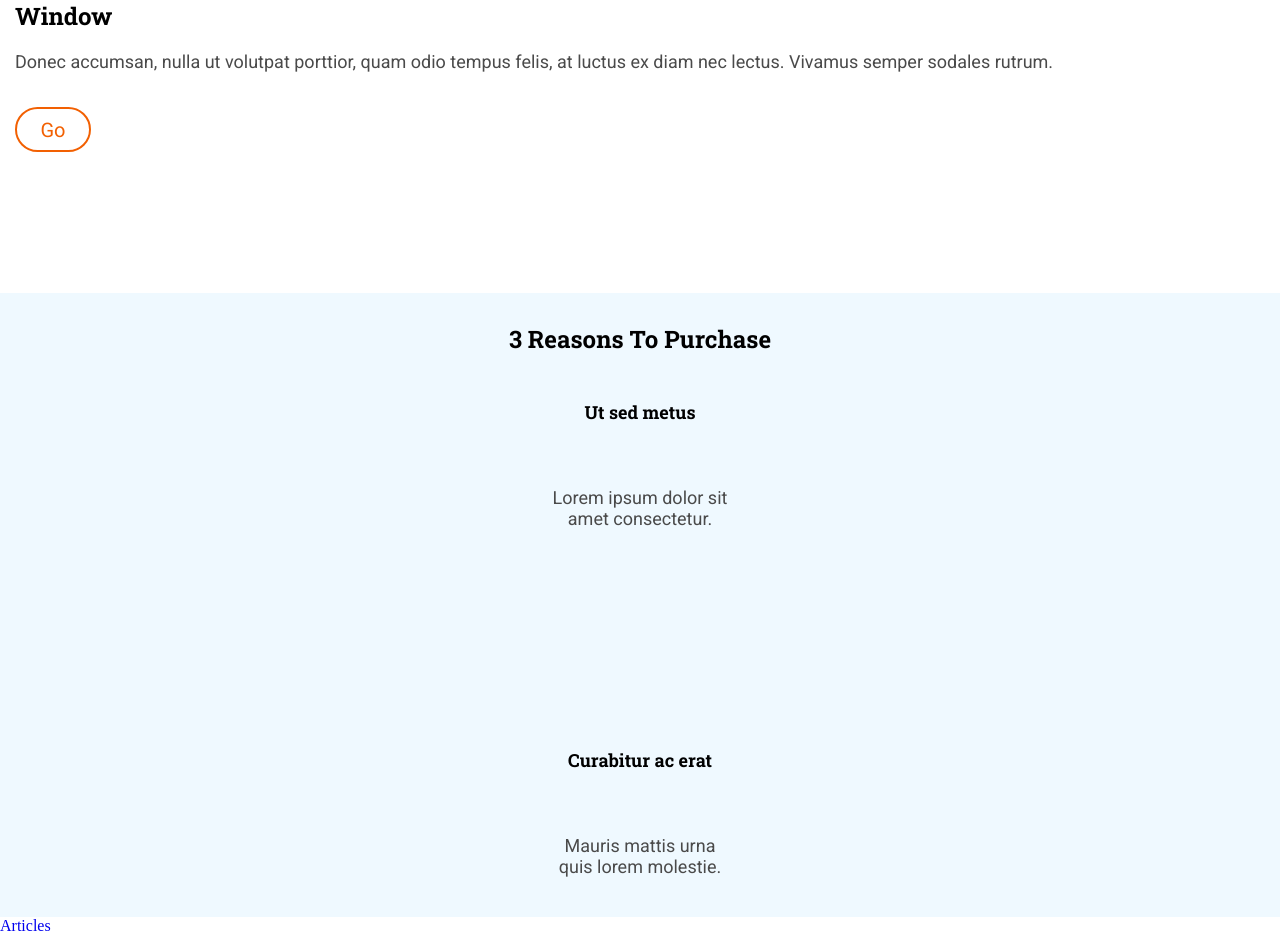
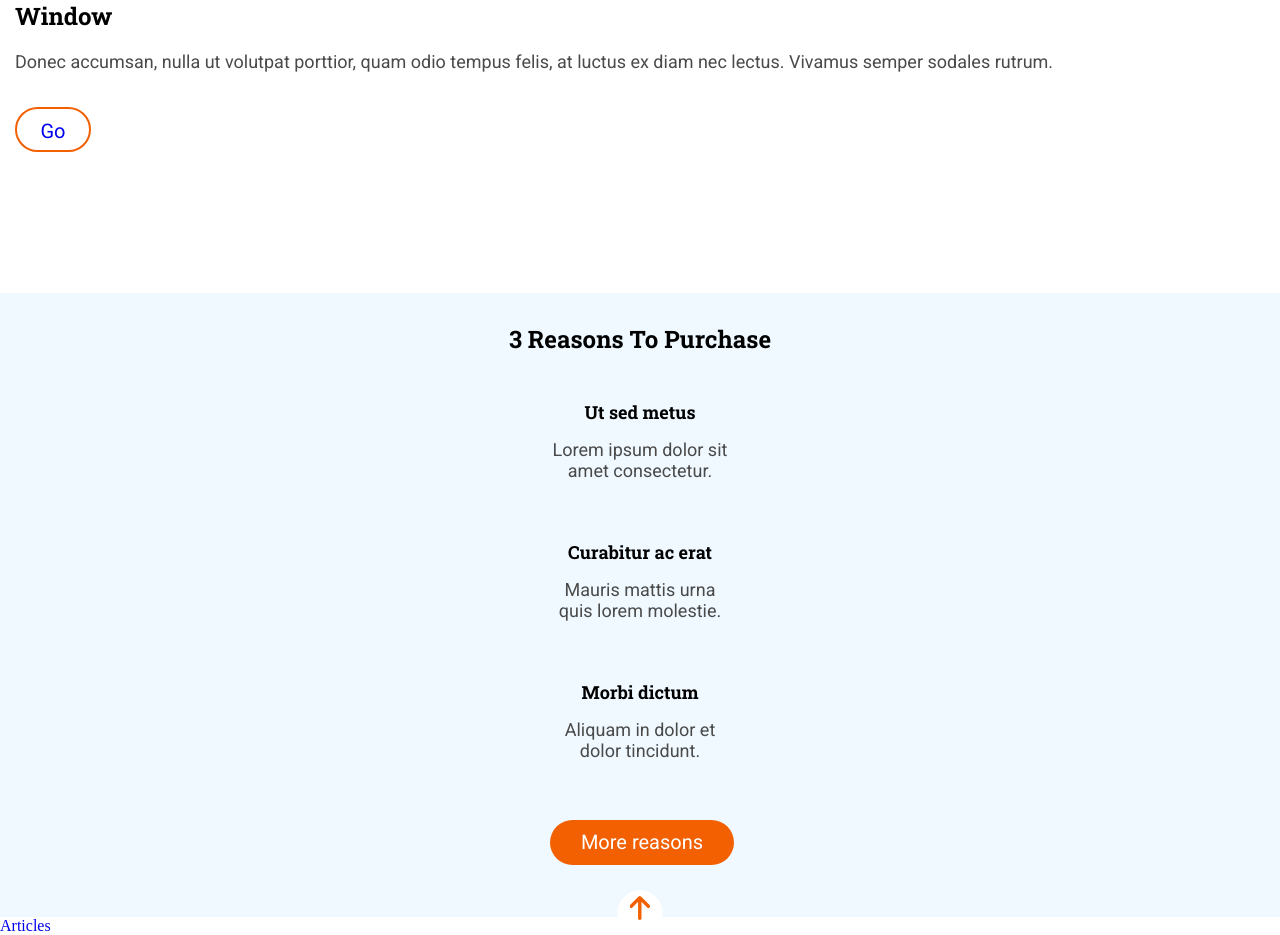
Before and after one commit to albavidalm/Anonymous-Proxy, a website: page src/html/index.html in a window 1280 px wide. Shown: the part 651-1586 px from the top of the page. Drawn offline with nearby package versions, Linux system fonts and the light colour scheme; files that its build step writes are made by us from their sources; files whose address does not match are found by name.

Commit message:
Add 3 reasons

```diff
--- a/src/html/index.html
+++ b/src/html/index.html
@@ -31,10 +31,8 @@
       <h2 class="looking__title">Looking Trough A Window</h2>
       <p class="looking__text">Donec accumsan, nulla ut volutpat porttior, quam odio tempus felis, at luctus ex diam nec lectus. Vivamus semper sodales rutrum.</p>
 
-      <!-- <div class="looking__go">
-        <a href="http://adalab.es" target="_blank" alt="Go button" title="Go" class="looking__go--link">Go</a>
-      </div> -->
-      <button class="looking__go"><a href="http://adalab.es" target="_blank" alt="Go button" title="Go" class="looking__go--link">Go</a></button>
+      <div class="looking__go"><a class="looking__link" href=" http://adalab.es" target="_blank" alt="Go button" title="Go">Go</a></div>
+
     </section>
 
     <include src="./partials/action.html"></include>
--- a/src/html/partials/action.html
+++ b/src/html/partials/action.html
@@ -1,7 +1,7 @@
 <section class="action">
   <h2 class="action__title">3 Reasons To Purchase</h2>
 
-  <div class="reasons">
+  <div class="reasons-container">
 
     <article class="reasons reason1">
       <h3 class="reasons__title">Ut sed metus</h3>
@@ -18,10 +18,10 @@
       <p class="reasons__text">Aliquam in dolor et dolor tincidunt.</p>
     </article>
 
-    <div class="reasons button"><a class="button__link" href="http://adalab.es" target="_blank" alt="More reasons" title="More reasons">More reasons</a></div>
+    <div class="reasons button"><a class="reasons__link" href="http://adalab.es" target="_blank" alt="More reasons" title="More reasons">More reasons</a></div>
 
 
-    <div class="reasons circle-scroll">
+    <div class="reasons circle-scroll-up">
       <a class="scroll-down__link" href="http://adalab.es" target="_blank" alt="Arrow down" title="Go to 3 reasons to purchase"><img class="scroll-down__img" src="./assets/images/ico-arrow.svg" alt="Down arrow" title="Down arrow"></a>
     </div>
 
--- a/src/scss/layout/_action.scss
+++ b/src/scss/layout/_action.scss
@@ -13,16 +13,23 @@
   }
 }
 
-.reasons {
-  justify-content: center;
+.reasons-container {
+  height: 100vh;
+  width: 100%;
   display: grid;
   grid-template-columns: 180px;
-  grid-template-rows: 1fr 1fr 1fr 1fr;
+  grid-template-rows: 95px 95px 95px 45px 50px;
   grid-gap: 45px;
+  justify-content: center;
+}
+.reasons {
+  height: 100%;
+  width: 100%;
   &__title {
     font-family: $second-font;
     font-size: 18px;
     font-weight: bold;
+    padding-bottom: 15px;
   }
   &__text {
     font-family: $main-font;
@@ -30,4 +37,31 @@
     font-weight: normal;
     color: $brown-text;
   }
+  &__link {
+    display: block;
+    height: 45px;
+    width: 184px;
+    background-color: $orange;
+    border-radius: 22.5px;
+    color: white;
+    font-family: $main-font;
+    font-size: 20px;
+    font-weight: 400;
+    line-height: 45px;
+    &:hover {
+      background-color: white;
+      color: $orange;
+      border: 2px solid $orange;
+      transform: scale(1.2);
+      transition: all 0.3s ease 0.1s;
+    }
+  }
 }
+.circle-scroll-up {
+  width: 45px;
+  height: 45px;
+  transform: translate(150%, -20px);
+  background-color: white;
+  border-radius: 50%;
+  line-height: 50px;
+}
--- a/src/scss/pages/_index.scss
+++ b/src/scss/pages/_index.scss
@@ -55,26 +55,23 @@
     padding-bottom: 30px;
   }
   &__go {
+    display: block;
     height: 45px;
     width: 76px;
     background-color: white;
+    border-radius: 22.5px;
+    color: $orange;
+    font-family: $main-font;
+    font-size: 20px;
+    font-weight: 400;
+    line-height: 45px;
+    text-align: center;
     border: 2px $orange solid;
-    border-radius: 22.5px;
     &:hover {
       background-color: $orange;
+      color: $orange;
       transform: scale(1.2);
       transition: all 0.3s ease 0.1s;
     }
-    &--link {
-      font-family: $main-font;
-      color: $orange;
-      text-decoration: none;
-      font-size: 20px;
-      &:hover {
-        color: white;
-        transform: scale(1.2);
-        transition: all 0.3s ease 0.1s;
-      }
-    }
   }
 }
```
